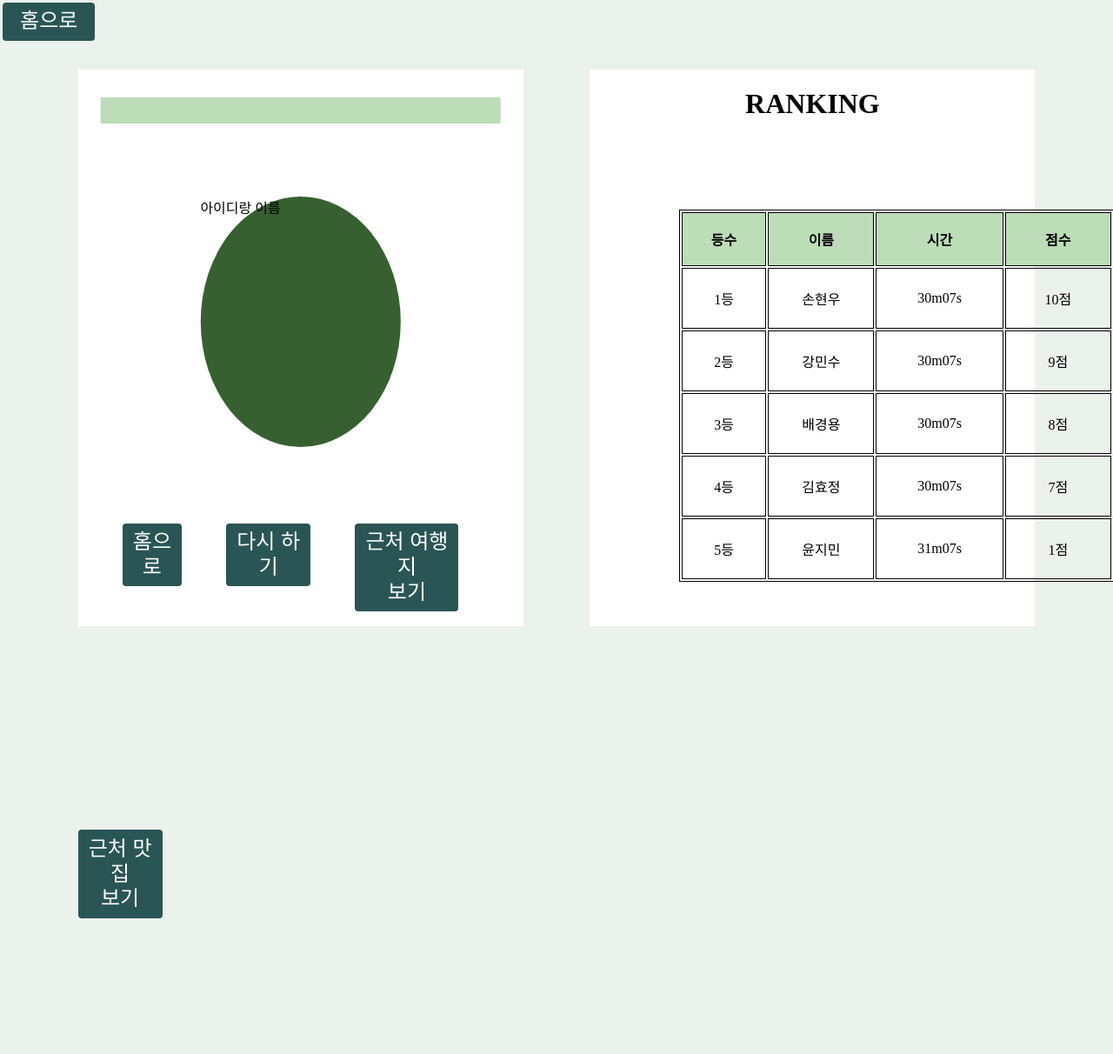
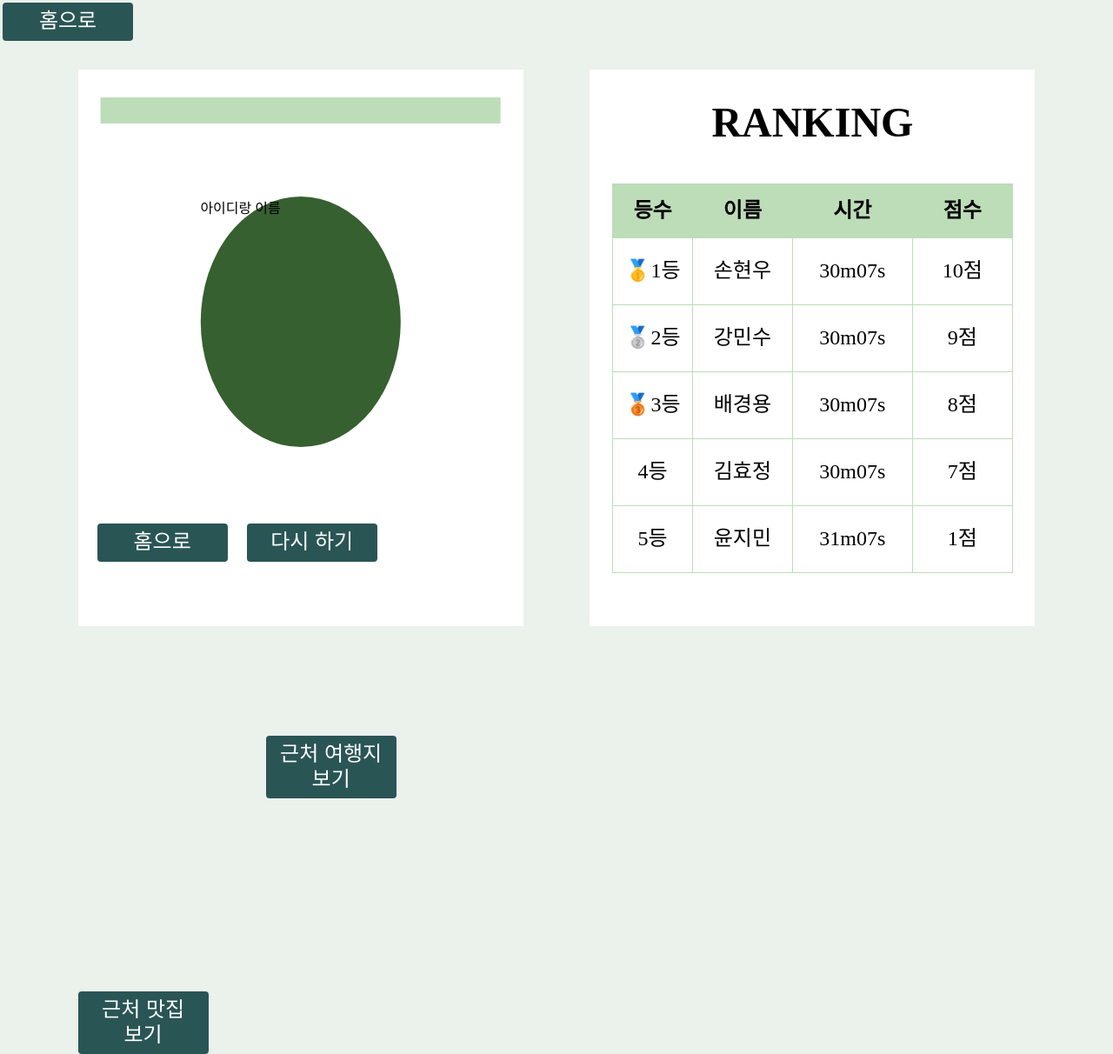
Before and after one commit to Son-Hyeon-Woo/miniProject, a Django app: page /rank/ranking/ in a window 1280 px wide. Shown: the whole page at 87% size. Before the commit the page ends 1056 px from the top, so only its background shows below. Run offline with Django 3.2, Linux system fonts and the light colour scheme; parts of the project's set-up code (start-up, migrations or seed data) failed here and were passed over; some libraries are stand-ins or nearby versions; some web fonts are replaced.

Commit message:
랭킹 css

```diff
--- a/rank/templates/rank/ranking.html
+++ b/rank/templates/rank/ranking.html
@@ -46,6 +46,7 @@
         .italic{ font-style: italic }
         .custombtn {
             display: inline-block;
+            width: 150px;
             font-weight: 400;
             line-height: 1.2;
             color: #fff;
@@ -127,6 +128,17 @@
         .setbtn1{
             padding :20px;
         }
+        .fsize{
+            font-family: 'IM_Hyemin-Bold', normal;
+            font-weight: 400;
+            line-height: 1.2;
+            font-size: 1.5rem;
+        }
+        .table{
+            border-collapse : collapse;
+            border: 1px solid #bddcb8;
+            margin-left:auto; margin-right:auto; margin-top:8%
+        }
     </style>
 </head>
 
@@ -139,23 +151,23 @@
         </div>
 
         <div id = user> 아이디랑 이름</div>
-            <div style="padding: 10%; padding-top:200px; float:left" >
+            <div style="padding: 4.3%; padding-top:200px; float:left" >
                 <button class = custombtn onclick="location.href='http://127.0.0.1:8000/map/home/'">홈으로</button >
             </div>
             <div style="padding-top:200px; float:left">
                 <button class = custombtn onclick="location.href='http://127.0.0.1:8000/map/quiz/'">다시 하기</button >
             </div>
-            <div style="padding: 10%; padding-top:200px; float:left">
+            <div style="padding: 4.3%; padding-top:200px; float:left">
                 <button class = custombtn onclick="location.href='http://127.0.0.1:8000/rank/near_place/'">근처 여행지<br>보기</button >
             </div>
             <div style="padding-top:200px; float:left">
                 <button class = custombtn onclick="location.href='http://127.0.0.1:8000/rank/near_food/'">근처 맛집<br>보기</button >
             </div>
     </div>
-
-    <div id = 'rank'>
+    <div border:1px solid #ffebb5; background-color:#ffebb5; border-radius:16px;></div>
+    <div class=fsize id = 'rank'>
         <h1 align = 'center'>RANKING</h2>
-        <table table border="1" bordercolor="black" width ="500" height="300" style="margin : 20%;">
+            <table class=table border=1px solid #bddcb8; border-radius :16px; width =90% height=70%>
                 <colgroup>
                     <col width="20%">
                     <col width="25%">
@@ -172,23 +184,23 @@
                     </tr>
                 </thead>
 
-            <tbody class="u-table-body" align = 'center'>
+                <tbody align = 'center'>
                     <tr style="height: 70px;">
-                <td>1등</td>
+                    <td>🥇1등</td>
                     <td>손현우</td>
                     <td>30m07s</td>
                     <td>10점</td>
                     </tr>
 
                     <tr style="height: 70px;">
-                <td>2등</td>
+                    <td>🥈2등</td>
                     <td>강민수</td>
                     <td> 30m07s</td>
                     <td>9점</td>
                     </tr>
 
                     <tr style="height: 70px;">
-                <td>3등</td>
+                    <td>🥉3등</td>
                     <td>배경용</td>
                     <td> 30m07s</td>
                     <td> 8점</td>
```
Lines whose indentation alone changed are shown as unchanged.
